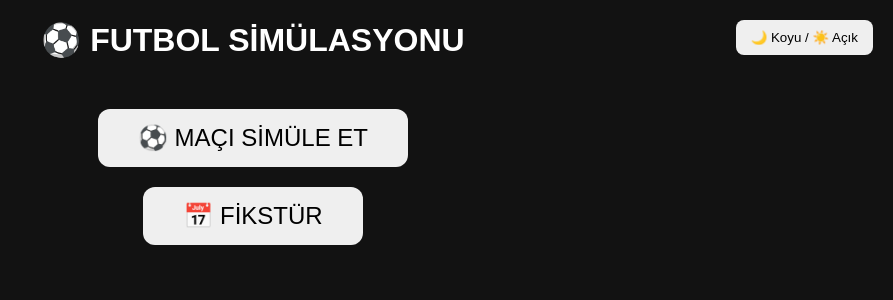
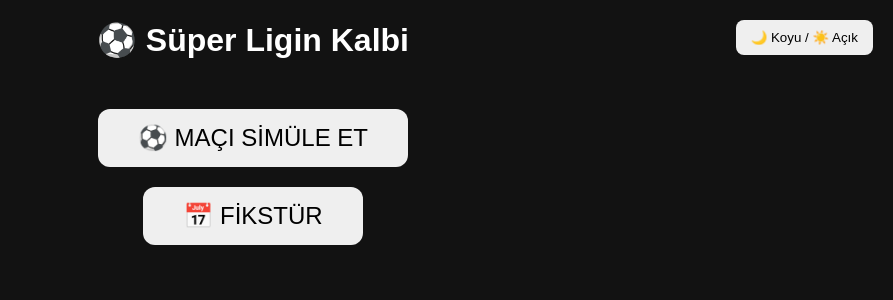
Before and after one commit to Omeiwi11/futbol-simulasyonu, a Flask app: page / in a window 1280 px wide. Shown: the top 300 px of the page, without its empty margins (387-1280 px from the left). Run offline with Flask 3, Linux system fonts and the light colour scheme.

Commit message:
Add files via upload

```diff
--- a/templates/index.html
+++ b/templates/index.html
@@ -5,7 +5,7 @@
 
     <meta charset="UTF-8">
 
-    <title>Futbol Simülasyonu</title>
+    <title>Süper Ligin Kalbi</title>
 
     <style>
 
@@ -67,7 +67,7 @@
     </button>
 
 
-    <h1>⚽ FUTBOL SİMÜLASYONU</h1>
+    <h1>⚽ Süper Ligin Kalbi</h1>
 
 
     <div class="menu-butonu">
```
